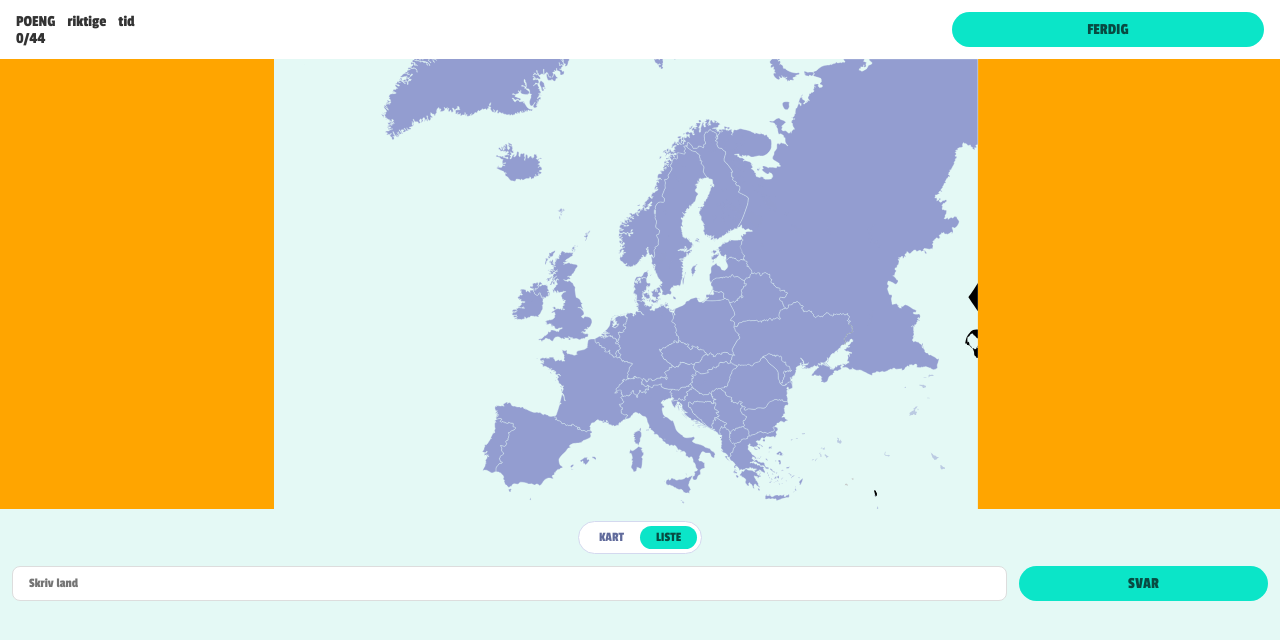
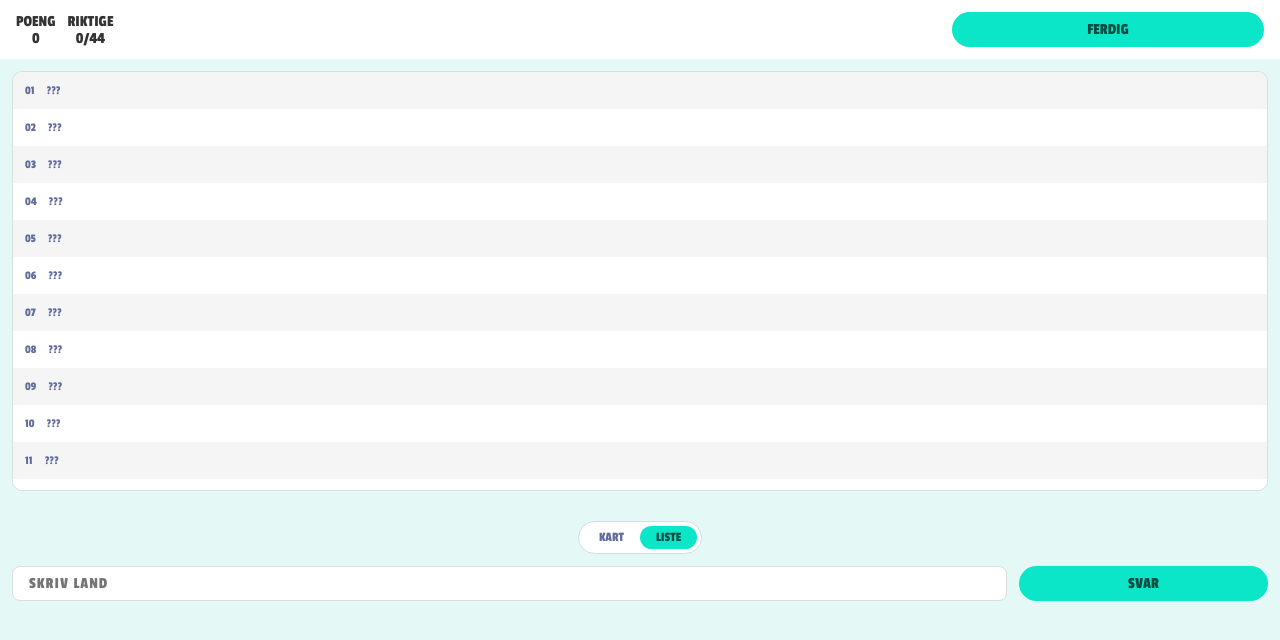
Before and after one commit to shady356/country-game, a Vue app: page /play in a window 1280 px wide. Both pictures are taken after a click on the button "LISTE". Shown: the top 640 px of the page. Built offline with nearby package versions, Linux system fonts and the light colour scheme.

Commit message:
feat: list component and toast

```diff
--- a/src/components/EuropeMap.vue
+++ b/src/components/EuropeMap.vue
@@ -428,7 +428,7 @@ export default {
 $country-color-default: #939dd0;
 
 .large-masses-of-water {
-  fill: $country-color-default;
+  fill: transparent;
 }
 .ocean {
   fill: #E4F9F5;
--- a/src/components/GameMap.vue
+++ b/src/components/GameMap.vue
@@ -1,7 +1,15 @@
 <template>
   <div class="game">
     <div class="map-wrapper">
-      <EuropeMap class="map-wrapper__map" :countryCodeMap="countryCodeMap" />
+      <EuropeMap
+        v-show="isMapView"
+        class="map-wrapper__map"
+        :countryCodeMap="countryCodeMap"
+      />
+      <MapListView
+        v-show="isListView"
+        :countries="mapFlag"
+      />
     </div>
     <BaseTabs class="select-view-tabs">
       <BaseTab :active="isTabSelected(0)" @click="selectTab(0)">
@@ -18,12 +26,14 @@
 import BaseTabs from '@/components/base/BaseTabs'
 import BaseTab from '@/components/base/BaseTab'
 import EuropeMap from '@/components/EuropeMap'
+import MapListView from '@/components/MapListView.vue'
 
 export default {
   components: {
     EuropeMap,
     BaseTabs,
     BaseTab,
+    MapListView,
   },
   props: {
     mapFlag: {
@@ -37,6 +47,12 @@ export default {
     }
   },
   computed: {
+    isMapView() {
+      return this.selectedTabIndex === 0
+    },
+    isListView() {
+      return this.selectedTabIndex === 1
+    },
     countryCodeMap() {
       const mapped = this.mapFlag.map(country => ({ [country.code]: country.found }))
       return Object.assign({}, ...mapped)
--- /dev/null
+++ b/src/components/MapListView.vue
@@ -0,0 +1,55 @@
+<template>
+  <ul class="country-list">
+    <li v-for="(country, index) in countries" class="country-list__item" :key="country.code">
+      <div>
+        {{getListNumber(index +1)}}
+      </div>
+      <div v-if="country.found">
+        {{country.name }}
+      </div>
+      <div v-else>
+        ???
+      </div>
+    </li>
+  </ul>
+</template>
+
+<script>
+export default {
+  props: {
+    countries: {
+      type: Array,
+      required: true,
+    },
+  },
+  methods: {
+    getListNumber(number) {
+      if (number < 10) {
+        return `0${number}`
+      } else {
+        return number
+      }
+    },
+  },
+}
+</script>
+
+<style scoped lang="scss">
+.country-list {
+  margin: var(--size-4);
+  border-radius: 10px;
+  overflow-y: scroll;
+  height: 420px;
+  border: 1px solid #ddd;
+  &__item {
+    display: flex;
+    padding: var(--size-4);
+    gap: var(--size-4);
+    background: #fff;
+    font-size: var(--size-4);
+  }
+  &__item:nth-child(odd) {
+    background: #f5f5f5;
+  }
+}
+</style>
--- a/src/components/base/BaseInput.vue
+++ b/src/components/base/BaseInput.vue
@@ -3,6 +3,8 @@
     class="base-input"
     type="text"
     placeholder="Skriv land"
+    spellcheck='false'
+    autocomplete="false"
     @input="updateValue"
   />
 </template>
@@ -31,5 +33,8 @@ export default {
   border-radius: var(--size-3);
   padding: var(--size-3) var(--size-5);
   font-family: 'Passion One', cursive;
+  font-size: 16px;
+  letter-spacing: 1px;
+  text-transform: uppercase;
 }
 </style>
--- /dev/null
+++ b/src/components/base/BaseToast.vue
@@ -0,0 +1,47 @@
+<template>
+  <div class="toast font-title-3">
+    <img src="@/assets/checkmark.svg">
+    <slot />
+  </div>
+</template>
+
+<script>
+export default {
+
+}
+</script>
+
+<style scoped lang="scss">
+  .toast {
+    position: fixed;
+    left: var(--size-4);
+    top: 80px;
+    max-width: 200px;
+    display: flex;
+    align-items: center;
+    gap: var(--size-3);
+    padding: var(--size-3) var(--size-4);
+    background: #fff;
+    border-radius: 20px;
+    border: 2px solid #ddd;
+    animation: scale 3000ms ease-in-out;
+  }
+  @keyframes scale {
+    0%{
+      transform: scale(.5);
+    }
+    10% {
+      transform: scale(1.1);
+    }
+    18% {
+      transform: scale(1);
+    }
+    80% {
+      opacity: 1;
+    }
+    100% {
+      transform: scale(1);
+      opacity: 0;
+    }
+  }
+</style>
--- a/src/components/layout/Header.vue
+++ b/src/components/layout/Header.vue
@@ -1,9 +1,8 @@
 <template>
   <header class="header">
     <ul class="header__list">
-      <li class="header__list-item"><div>POENG</div>{{correct}}/{{mapFlag.length}}</li>
-      <li class="header__list-item"><div>riktige</div></li>
-      <li class="header__list-item"><div>tid</div></li>
+      <li class="header__list-item"><div>POENG</div>{{correct * 100}}</li>
+      <li class="header__list-item"><div>RIKTIGE</div>{{correct}}/{{mapFlag.length}}</li>
     </ul>
     <BaseButton class="header__button" theme="cta">
       Ferdig
@@ -34,6 +33,8 @@ export default {
 
 <style lang="scss" scoped>
 .header {
+  position: sticky;
+  top: 0;
   background: #fff;
   color: #333;
   padding: var(--size-4) var(--size-5);
@@ -45,6 +46,9 @@ export default {
     display: flex;
     gap: var(--size-4);
   }
+  &__list-item {
+    text-align: center;
+  }
   &__button {
     width: 25%;
   }
--- a/src/views/Play.vue
+++ b/src/views/Play.vue
@@ -1,9 +1,10 @@
 <template>
+  <div>
     <div :key="cacheBust">
       <Header :mapFlag="mapFlag" />
       <GameMap :mapFlag="mapFlag" />
       <div class="footer">
-      <BaseInput class="footer__input" v-model="answerValue" ref="input"/>
+        <BaseInput class="footer__input" v-model.trim="answerValue" ref="input"/>
         <BaseButton
           theme="cta"
           class="footer__button"
@@ -13,6 +14,10 @@
         </BaseButton>
       </div>
     </div>
+    <BaseToast v-show="isToast">
+      {{toastText}}
+    </BaseToast>
+  </div>
 </template>
 
 <script>
@@ -21,12 +26,14 @@ import BaseButton from '@/components/base/BaseButton.vue'
 import GameMap from '@/components/GameMap.vue'
 import Header from '@/components/layout/Header.vue'
 import { countries } from '@/data/countries.js'
+import BaseToast from '../components/base/BaseToast.vue'
 export default {
   components: {
     GameMap,
     Header,
     BaseInput,
     BaseButton,
+    BaseToast,
   },
   data() {
     return {
@@ -34,6 +41,8 @@ export default {
       mapFlag: [],
       mapLoaded: false,
       cacheBust: 0,
+      isToast: false,
+      toastText: '',
     }
   },
   created() {
@@ -43,20 +52,32 @@ export default {
     setMapFlag() {
       this.mapFlag = countries().filter(country => country.group === 'europe')
       this.mapFlag.map(country => Object.assign(country, { found: false }))
+      this.sort()
       this.mapLoaded = true
     },
+    sort() {
+      this.mapFlag.sort((a, b) => {
+        return a.name.toString().localeCompare(b.name)
+      })
+    },
     submitAnswer() {
-      const country = this.isAnswerCorrect(this.answerValue)
+      if (this.answerValue.length > 0) {
+        const country = this.isAnswerCorrect(this.answerValue.toLowerCase())
         if (country) {
           const index = this.findCountryIndexByCountryCode(country.code)
           this.mapFlag[index].found = true
+          this.showToast(this.answerValue)
           this.answerValue = ''
           this.cacheBust++
         } else {
-        console.log('wrong')
+          this.showToast('Beklager, det landet finnes ikke i europa')
+        }
       }
     },
     isAnswerCorrect(answer) {
+      if (answer === '') {
+        return false
+      }
       return this.mapFlag.find(country => {
         return country.accepted.includes(answer)
       })
@@ -64,12 +85,22 @@ export default {
     findCountryIndexByCountryCode(countryCode) {
       return this.mapFlag.findIndex(country => country.code === countryCode)
     },
+    showToast(text) {
+      this.toastText = text
+      this.isToast = true
+      setTimeout(() => {
+        this.isToast = false
+        this.toastText = ''
+      }, 3000)
+    },
   },
 }
 </script>
 
 <style lang="scss" scoped>
 .footer {
+  position: sticky;
+  bottom: 10px;
   display: flex;
   justify-content: space-between;
   width: 100%;
```
Also changed, not shown: src/assets/checkmark.svg (added). Lines whose indentation alone changed are shown as unchanged.
